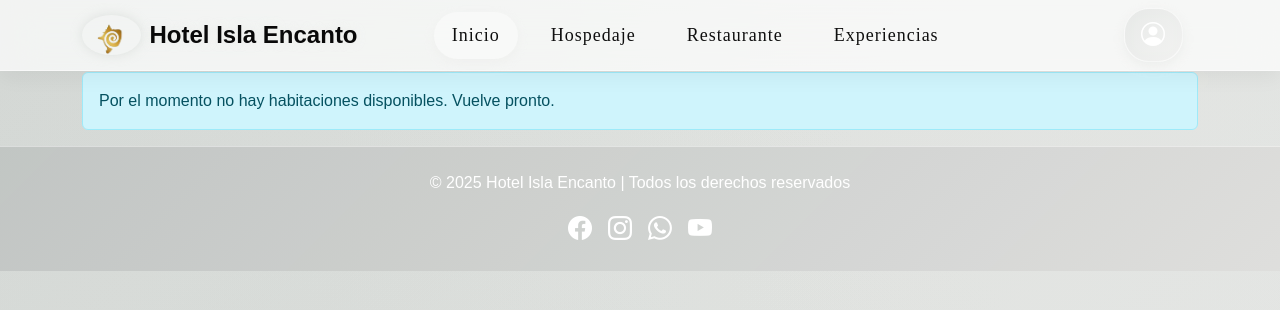
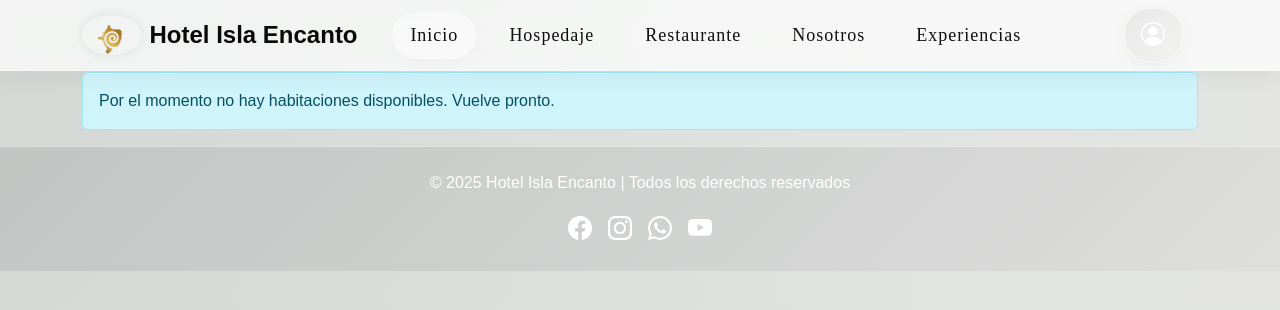
Before and after one commit to EricaRuiz321/IslaEncanto, a Flask app: page /hospedaje_usuario in a window 1280 px wide. Shown: the top 310 px of the page. Run offline with Flask 3, Linux system fonts and the light colour scheme; data that the repository does not hold is empty.

Commit message:
Update base.html

```diff
--- a/templates/usuario/base.html
+++ b/templates/usuario/base.html
@@ -28,6 +28,9 @@
                     </li>
                     <li class="nav-item">
                         <a class="nav-link" href="{{ url_for('main.restaurante_usuario') }}">Restaurante</a>
+                    </li>
+                    <li class="nav-item">
+                        <a class="nav-link" href="{{ url_for('nosotros') }}">Nosotros</a>
                     </li>
                     <li class="nav-item">
                         <a class="nav-link" href="{{ url_for('main.experiencias_usuario') }}">Experiencias</a>
```
